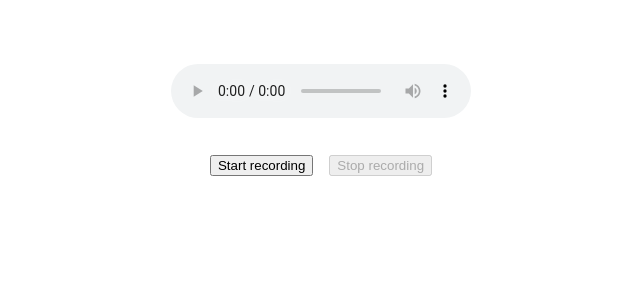
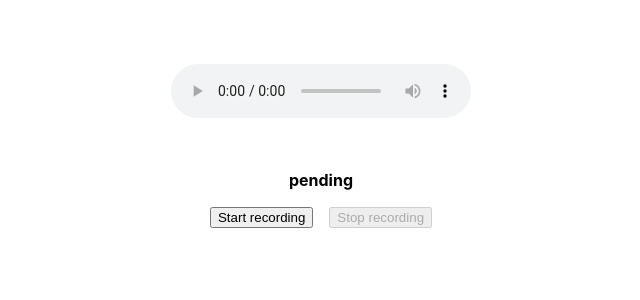
Before and after one commit to Sigmus/audio-test, a React (Create React App) app: page / in a window 1280 px wide. Shown: the top 300 px of the page, without its empty margins (319-959 px from the left). Built offline with nearby package versions, Linux system fonts and the light colour scheme.

Commit message:
Rename to initMic

```diff
--- a/src/App.css
+++ b/src/App.css
@@ -16,3 +16,7 @@ section {
 button + button {
   margin-left: 1rem;
 }
+
+h4 {
+  margin: 1rem;
+}
--- a/src/App.js
+++ b/src/App.js
@@ -11,11 +11,14 @@ function App() {
     startRecording,
     stopRecording,
     duration,
+    permission,
   } = useAudioRecorder();
 
   return (
     <div className="App">
       <audio ref={audioRef} controls playsInline></audio>
+
+      <h4>{permission}</h4>
 
       <section>
         <button disabled={isRecording} onClick={() => startRecording()}>
--- a/src/useAudioRecorder.js
+++ b/src/useAudioRecorder.js
@@ -1,4 +1,3 @@
-import { get } from "https";
 import { useState } from "react";
 import { RecordRTCPromisesHandler, StereoAudioRecorder } from "recordrtc";
 
@@ -10,9 +9,9 @@ let interval;
 export default function useAudioRecorder() {
   const [isRecording, setIsRecording] = useState(false);
   const [duration, setDuration] = useState(0);
-  const [permission, setPermission] = useState("prompt");
+  const [permission, setPermission] = useState("pending"); // pending, prompt, grant, denied
 
-  async function initRecording() {
+  async function initMic() {
     try {
       const perms = await navigator.permissions.query({ name: "microphone" });
 
@@ -32,7 +31,7 @@ export default function useAudioRecorder() {
   }
 
   async function startRecording() {
-    await initRecording();
+    await initMic();
 
     recorder = new RecordRTCPromisesHandler(stream, {
       type: "audio",
@@ -64,7 +63,7 @@ export default function useAudioRecorder() {
   }
 
   return {
-    initRecording,
+    initMic,
     isRecording,
     startRecording,
     stopRecording,
```
